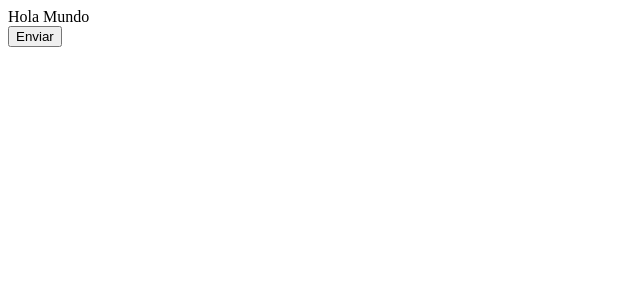
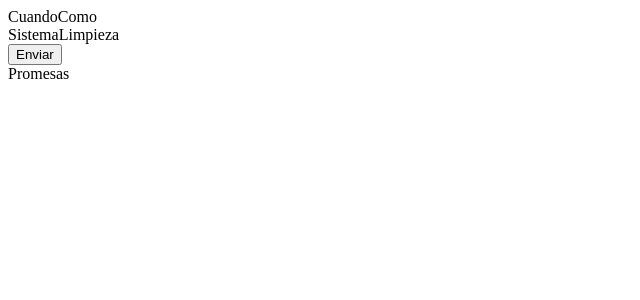
Before and after one commit to manuelparra/ultimate-react, a React (Vite) app in the folder 07-Efectos/react-app/: page / in a window 1280 px wide. Shown: the top 300 px of the page, without its empty margins (0-640 px from the left). Built offline with nearby package versions, Linux system fonts and the light colour scheme.

Commit message:
Efectos / 05 - Dependencias

```diff
--- /dev/null
+++ b/07-Efectos/react-app/Dependencias.tsx
@@ -0,0 +1,19 @@
+import { useEffect, useState } from "react";
+
+type Props = {};
+
+function Dependencias({}: Props) {
+  const [users, setUsers] = useState<string[]>([]);
+  useEffect(() => {
+    console.log("llamando al servidor...");
+    const data = ["Chanchito feliz", "Felipe"];
+
+    setUsers(data);
+  }, []);
+
+  console.log(users);
+
+  return <div>Dependencias</div>;
+}
+
+export default Dependencias;
--- a/07-Efectos/react-app/src/App.tsx
+++ b/07-Efectos/react-app/src/App.tsx
@@ -1,44 +1,17 @@
-import { useEffect, useState } from "react";
+import CuandoComo from "./CuandoComo";
+import SistemaLimpieza from "./SistemaLimpieza";
+import Dependencias from "./Dependencias";
+import Promesas from "./Promesas";
 
 type Props = {};
 
 function App({}: Props) {
-  const [users, setUsers] = useState<string[]>([]);
-  useEffect(() => {
-    console.log("Dentro de useEffect", document.title);
-    document.title = "Hola Mundo";
-  });
-  console.log("fuera de useEffect", document.title);
-
-  useEffect(() => {
-    console.log("Cargando usuarios...");
-
-    return () => {
-      console.log("Cancelar la carga");
-    };
-  });
-
-  useEffect(() => {
-    console.log("llamando al servidor...");
-    const data = ["Chanchito feliz", "Felipe"];
-
-    setUsers(data);
-  }, []);
-
-  console.log(users);
-
-  const [token, setToken] = useState<string>("");
-
-  useEffect(() => {
-    console.log("Buscando algo con el token...", token);
-  }, [token]);
-
-  console.log(token);
-
   return (
     <>
-      <div>Hola Mundo</div>
-      <button onClick={() => setToken("Otro valor")}>Enviar</button>
+      <CuandoComo />
+      <SistemaLimpieza />
+      <Dependencias />
+      <Promesas />
     </>
   );
 }
--- /dev/null
+++ b/07-Efectos/react-app/src/CuandoComo.tsx
@@ -0,0 +1,15 @@
+import { useEffect } from "react";
+
+type Props = {};
+
+function CuandoComo({}: Props) {
+  useEffect(() => {
+    console.log("Dentro de useEffect", document.title);
+    document.title = "Hola Mundo";
+  });
+  console.log("fuera de useEffect", document.title);
+
+  return <div>CuandoComo</div>;
+}
+
+export default CuandoComo;
--- /dev/null
+++ b/07-Efectos/react-app/src/Dependencias.tsx
@@ -0,0 +1,27 @@
+import { useEffect, useState } from "react";
+
+type Props = {};
+
+function Dependencias({}: Props) {
+  const [users, setUsers] = useState<string[]>([]);
+  useEffect(() => {
+    console.log("llamando al servidor...");
+    const data = ["Chanchito feliz", "Felipe"];
+
+    setUsers(data);
+  }, []);
+
+  console.log(users);
+
+  const [token, setToken] = useState<string>("");
+
+  useEffect(() => {
+    console.log("Buscando algo con el token...", token);
+  }, [token]);
+
+  console.log(token);
+
+  return <button onClick={() => setToken("Otro valor")}>Enviar</button>;
+}
+
+export default Dependencias;
--- /dev/null
+++ b/07-Efectos/react-app/src/Promesas.tsx
@@ -0,0 +1,9 @@
+import { useEffect, useState } from "react";
+
+type Props = {};
+
+function Promesas({}: Props) {
+  return <div>Promesas</div>;
+}
+
+export default Promesas;
--- /dev/null
+++ b/07-Efectos/react-app/src/SistemaLimpieza.tsx
@@ -0,0 +1,16 @@
+import { useEffect } from "react";
+
+type Props = {};
+
+function SistemaLimpieza({}: Props) {
+  useEffect(() => {
+    console.log("Cargando usuarios...");
+
+    return () => {
+      console.log("Cancelar la carga");
+    };
+  });
+  return <div>SistemaLimpieza</div>;
+}
+
+export default SistemaLimpieza;
```
